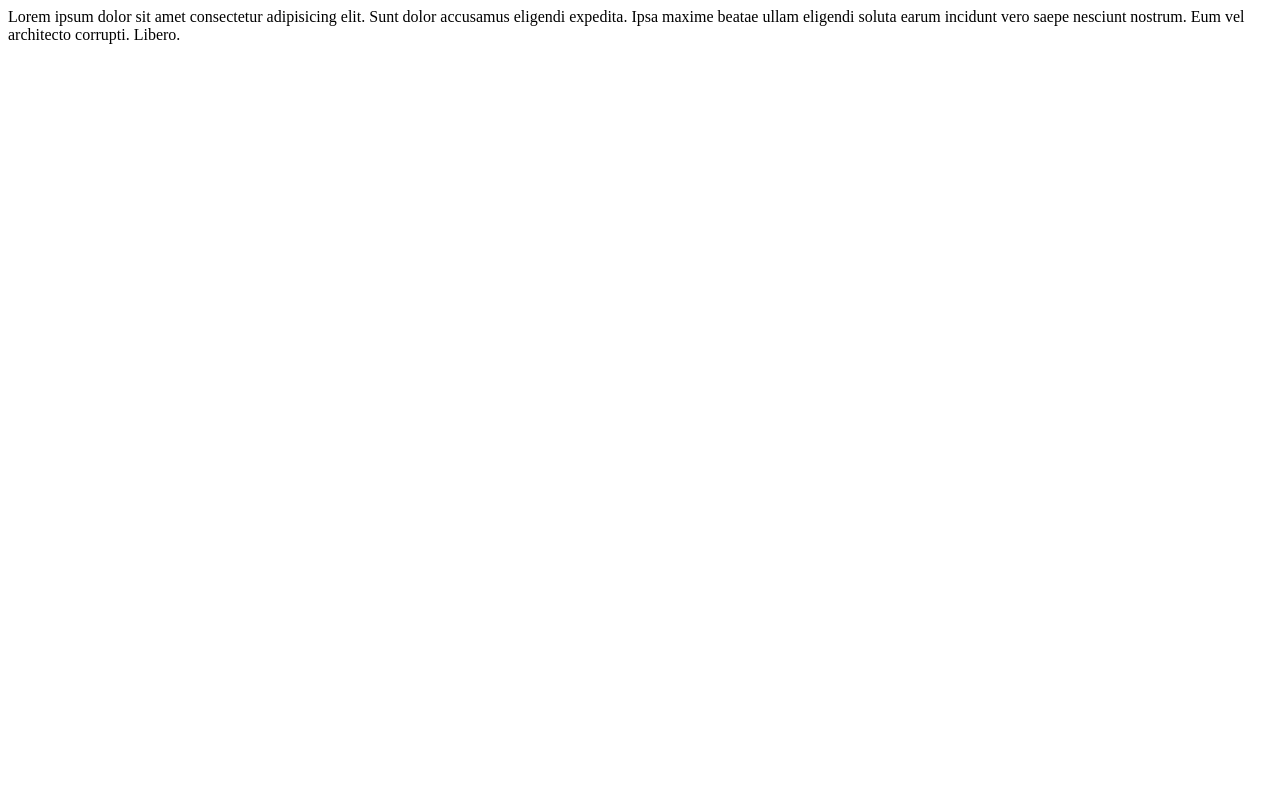
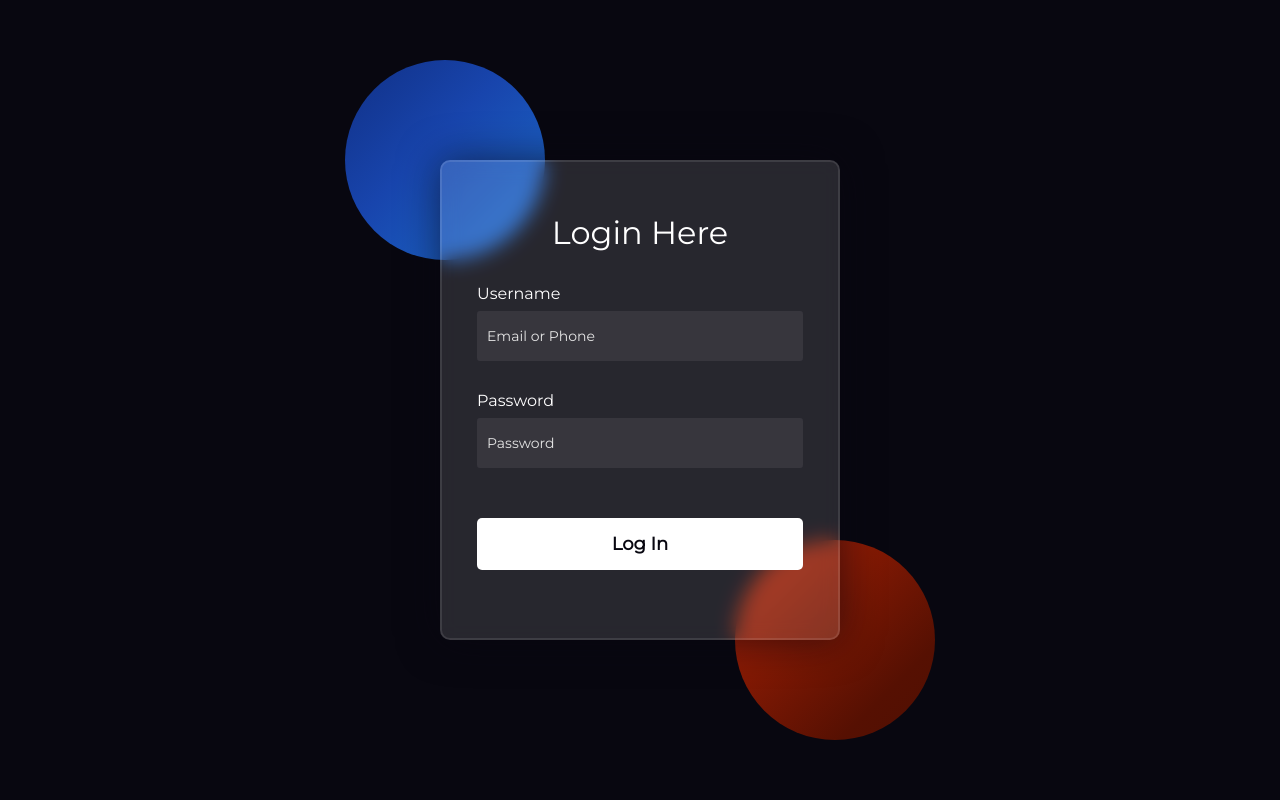
Before and after one commit to krithika117/club-enrollment-and-tracking-system-fe, a PHP site: page /pages/login.html in a window 1280 px wide. Run offline with PHP 8.4, Linux system fonts and the light colour scheme.

Commit message:
login front end

```diff
--- a/pages/login.html
+++ b/pages/login.html
@@ -1 +1,32 @@
-Lorem ipsum dolor sit amet consectetur adipisicing elit. Sunt dolor accusamus eligendi expedita. Ipsa maxime beatae ullam eligendi soluta earum incidunt vero saepe nesciunt nostrum. Eum vel architecto corrupti. Libero.
+<!DOCTYPE html>
+<html lang="en">
+
+<head>
+    <meta charset="UTF-8">
+    <meta http-equiv="X-UA-Compatible" content="IE=edge">
+    <meta name="viewport" content="width=device-width, initial-scale=1.0">
+    <title>Document</title>
+    <link rel="stylesheet" href="../style/login.css">
+</head>
+
+<body>
+
+    <div class="background">
+        <div class="shape"></div>
+        <div class="shape"></div>
+    </div>
+
+    <form>
+        <h3>Login Here</h3>
+        <label for="username">Username</label>
+        <input type="text" placeholder="Email or Phone" id="username">
+
+        <label for="password">Password</label>
+        <input type="password" placeholder="Password" id="password">
+        <button>Log In</button>
+
+    </form>
+
+</body>
+
+</html>
--- /dev/null
+++ b/style/login.css
@@ -0,0 +1,151 @@
+@import url('https://fonts.googleapis.com/css2?family=Montserrat&display=swap');
+
+*,
+*:before,
+*:after {
+    padding: 0;
+    margin: 0;
+    box-sizing: border-box;
+}
+
+body {
+    background-color: #080710;
+    overflow: hidden;
+}
+
+.background {
+    width: 430px;
+    height: 520px;
+    position: absolute;
+    transform: translate(-50%, -50%);
+    left: 50%;
+    top: 50%;
+}
+
+.background .shape {
+    height: 200px;
+    width: 200px;
+    position: absolute;
+    border-radius: 50%;
+}
+
+.shape:first-child {
+    background: linear-gradient(-45deg, #23a2f6, #1845ad, #010332, #100328);
+    background-size: 400% 400%;
+    font-weight: 100;
+    animation: gradient 15s ease infinite;
+    left: -80px;
+    top: -80px;
+}
+
+.shape:last-child {
+    background: linear-gradient(-45deg, #3f0c02, #561002, #c62707, #ff512f, #f09819);
+    background-size: 400% 400%;
+    font-weight: 100;
+    animation: gradient 15s ease infinite;
+    right: -80px;
+    bottom: -80px;
+}
+
+@keyframes gradient {
+    0% {
+        background-position: 0% 50%;
+    }
+
+    50% {
+        background-position: 100% 50%;
+    }
+
+    100% {
+        background-position: 0% 50%;
+    }
+
+}
+
+form {
+    height: 480px;
+    width: 400px;
+    background-color: rgba(255, 255, 255, 0.13);
+    position: fixed;
+    transform: translate(-50%, -50%);
+    top: 50%;
+    left: 50%;
+    border-radius: 10px;
+    backdrop-filter: blur(10px);
+    border: 2px solid rgba(255, 255, 255, 0.1);
+    box-shadow: 0 0 40px rgba(8, 7, 16, 0.6);
+    padding: 50px 35px;
+}
+
+form * {
+    font-family: 'Montserrat', sans-serif;
+    color: hsl(0, 0%, 100%);
+    outline: none;
+    border: none;
+}
+
+form h3 {
+    font-size: 32px;
+    font-weight: 500;
+    line-height: 42px;
+    text-align: center;
+}
+
+label {
+    display: block;
+    margin-top: 30px;
+    font-size: 16px;
+    font-weight: 500;
+}
+
+input {
+    display: block;
+    height: 50px;
+    width: 100%;
+    background-color: rgba(255, 255, 255, 0.07);
+    border-radius: 3px;
+    padding: 0 10px;
+    margin-top: 8px;
+    font-size: 14px;
+    font-weight: 300;
+}
+
+::placeholder {
+    color: #e5e5e5;
+}
+
+button {
+    margin-top: 50px;
+    width: 100%;
+    background-color: #ffffff;
+    color: #080710;
+    padding: 15px 0;
+    font-size: 18px;
+    font-weight: 600;
+    border-radius: 5px;
+    cursor: pointer;
+}
+
+button:hover {
+    background-color: #d1cccc;
+}
+
+@media screen and (max-width: 430px) {
+    .shape:first-child {
+        background: linear-gradient(-45deg, #23a2f6, #1845ad, #010332, #100328);
+        background-size: 400% 400%;
+        font-weight: 100;
+        animation: gradient 15s ease infinite;
+        left: 0%;
+        top: 10%;
+    }
+
+    .shape:last-child {
+        background: linear-gradient(-45deg, #3f0c02, #561002, #c62707, #ff512f, #f09819);
+        background-size: 400% 400%;
+        font-weight: 100;
+        animation: gradient 15s ease infinite;
+        right: -20%;
+        bottom: -30%;
+    }
+}
```
Also changed, not shown: pages/index.html (+7 -4 lines), style/style.css (+12 -3 lines).
